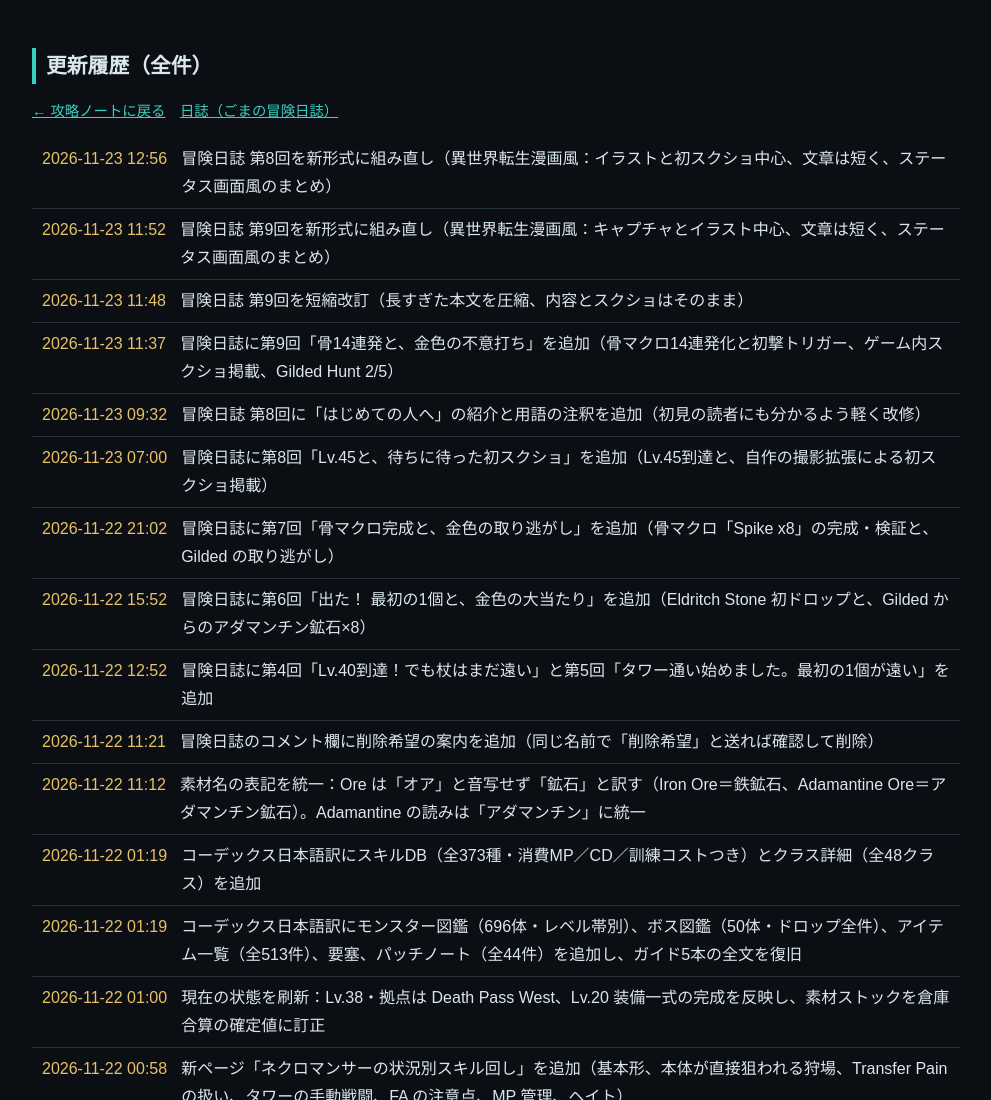
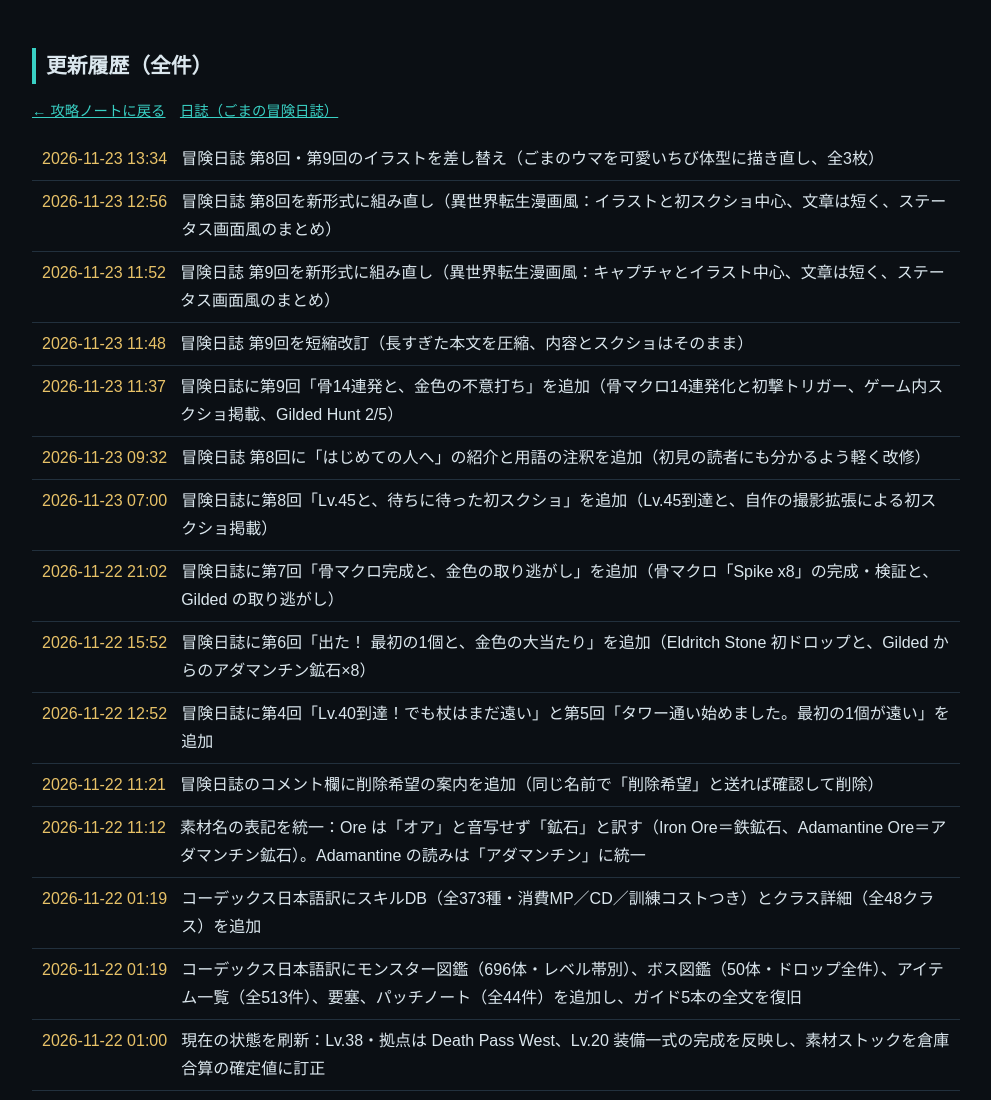
Before and after one commit to goma-works/grimeage2-guide, a plain HTML site: page history.html in a window 1280 px wide. Shown: the top 1100 px of the page, without its empty margins (144-1135 px from the left). Drawn offline with Linux system fonts and the light colour scheme.

Commit message:
冒険日誌のイラストを可愛い版に差し替え

```diff
--- a/history.html
+++ b/history.html
@@ -49,6 +49,7 @@
   <h2>更新履歴（全件）</h2>
   <p class="note"><a href="index.html">&larr; 攻略ノートに戻る</a>　<a href="blog.html">日誌（ごまの冒険日誌）</a></p>
   <ul class="history">
+    <li><time>2026-11-23 13:34</time><span>冒険日誌 第8回・第9回のイラストを差し替え（ごまのウマを可愛いちび体型に描き直し、全3枚）</span></li>
     <li><time>2026-11-23 12:56</time><span>冒険日誌 第8回を新形式に組み直し（異世界転生漫画風：イラストと初スクショ中心、文章は短く、ステータス画面風のまとめ）</span></li>
     <li><time>2026-11-23 11:52</time><span>冒険日誌 第9回を新形式に組み直し（異世界転生漫画風：キャプチャとイラスト中心、文章は短く、ステータス画面風のまとめ）</span></li>
     <li><time>2026-11-23 11:48</time><span>冒険日誌 第9回を短縮改訂（長すぎた本文を圧縮、内容とスクショはそのまま）</span></li>
```
